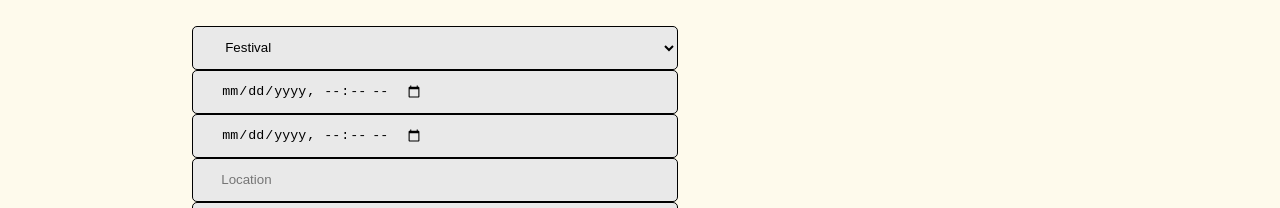
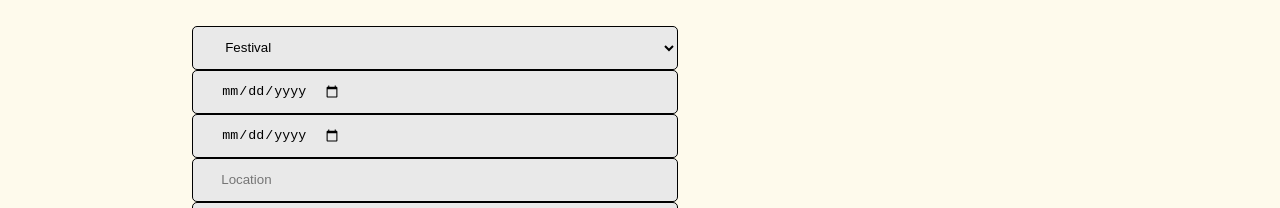
Before and after one commit to mattwasilewski/event-helper, a React (Create React App) app in the folder frontend/event-helper/: page /add-event in a window 1280 px wide. Shown: the part 408-616 px from the top of the page. Built offline with nearby package versions, Linux system fonts and the light colour scheme.

Commit message:
changed input type from datetime-local to date

```diff
--- a/frontend/event-helper/src/components/CreateEventForm.js
+++ b/frontend/event-helper/src/components/CreateEventForm.js
@@ -90,11 +90,11 @@ function CreateEventForm() {
                     </select>
                 </div>
                 <div>
-                    <input type="datetime-local" value={startDate} onChange={(e) => handleInputChange(e)}
+                    <input type="date" value={startDate} onChange={(e) => handleInputChange(e)}
                         id="startDate" className="input"/>
                 </div>
                 <div>
-                    <input type="datetime-local" value={endDate} onChange={(e) => handleInputChange(e)}
+                    <input type="date" value={endDate} onChange={(e) => handleInputChange(e)}
                            id="endDate" className="input"/>
                 </div>
                 <div>
```
